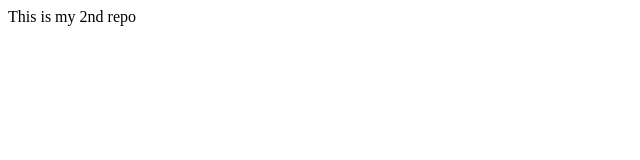
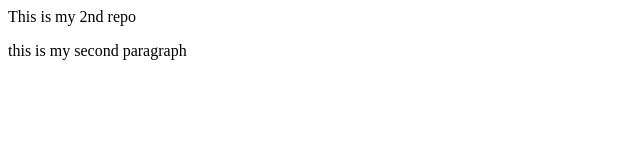
Before and after one commit to inam-niazi/Local-Repo, a plain HTML site: page index.html in a window 1280 px wide. Shown: the whole page, without its empty margins (0-640 px from the left). Drawn offline with Linux system fonts and the light colour scheme.

Commit message:
add new paragraph

```diff
--- a/index.html
+++ b/index.html
@@ -1,3 +1,6 @@
 <p>
     This is my 2nd repo
 </p>
+<p>
+    this is my second paragraph
+</p>
```
